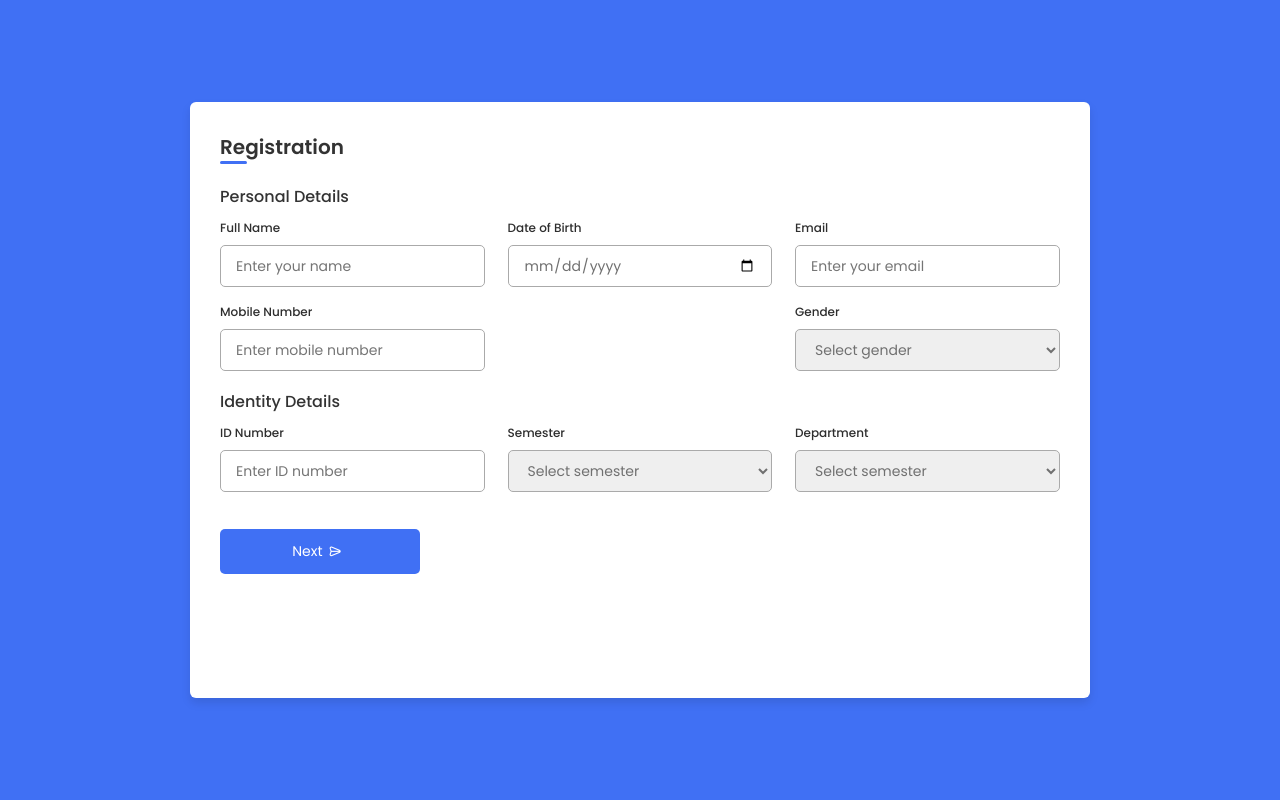
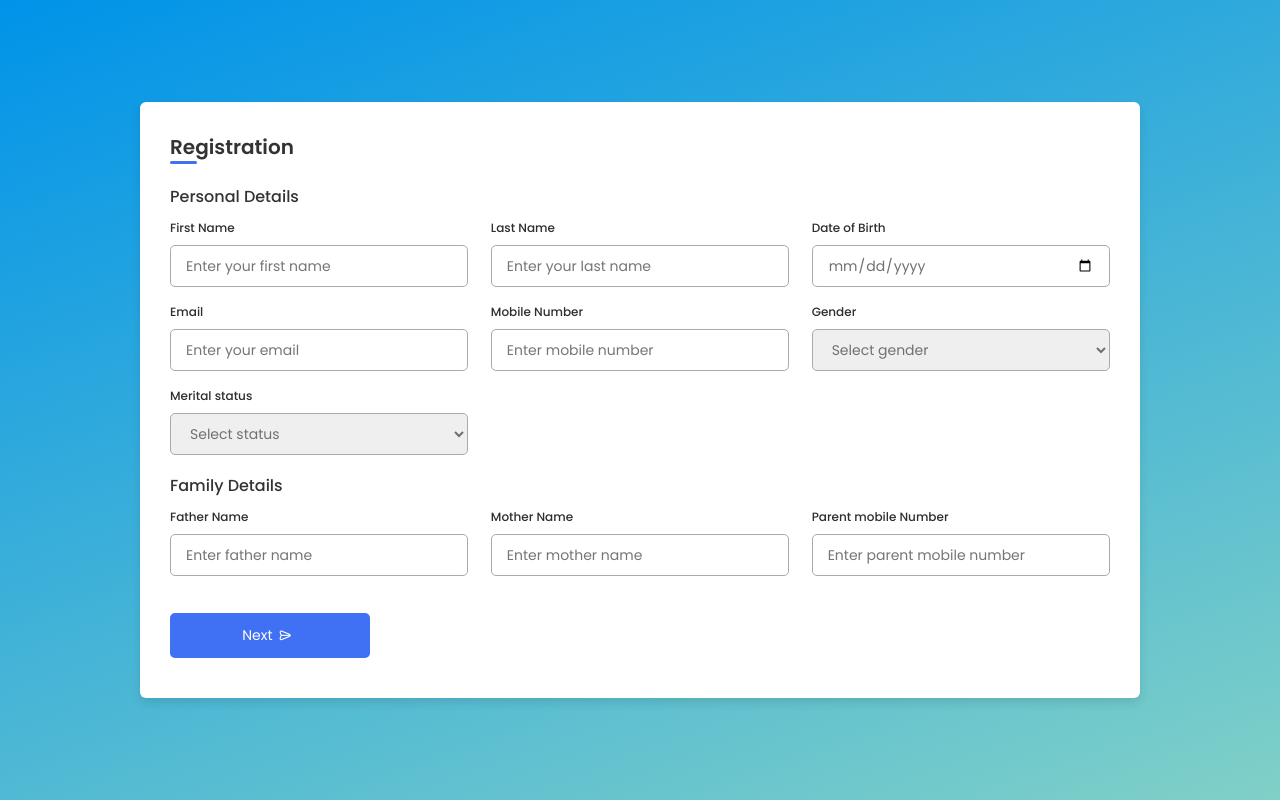
Before and after one commit to whereisfarukk/Project-350, a Node server app: template views/application.ejs in a window 1280 px wide. Run offline with Node 20, Linux system fonts and the light colour scheme; the template is opened without the code that fills it, so the values that code supplies are empty.

Commit message:
color and rearrange

```diff
--- a/app.js
+++ b/app.js
@@ -25,7 +25,7 @@ db.connect((error) => {
 });
 
 app.get("/", (req, res) => {
-  res.render("login");
+  res.render("application");
 });
 
 app.listen(4000, () => {
--- a/public/application.css
+++ b/public/application.css
@@ -13,12 +13,15 @@ body {
     display: flex;
     align-items: center;
     justify-content: center;
-    background: #4070f4;
+    /* background: #4070f4; */
+    background-color: #0093E9;
+    background-image: linear-gradient(160deg, #0093E9 0%, #80D0C7 100%);
+
 }
 
 .container {
     position: relative;
-    max-width: 900px;
+    max-width: 1000px;
     width: 100%;
     border-radius: 6px;
     padding: 30px;
--- a/views/application.ejs
+++ b/views/application.ejs
@@ -24,10 +24,21 @@
 
             <div class="fields">
               <div class="input-field">
-                <label>Full Name</label>
-                <input type="text" placeholder="Enter your name" required />
+                <label>First Name</label>
+                <input
+                  type="text"
+                  placeholder="Enter your first name"
+                  required
+                />
               </div>
-
+              <div class="input-field">
+                <label>Last Name</label>
+                <input
+                  type="text"
+                  placeholder="Enter your last name"
+                  required
+                />
+              </div>
               <div class="input-field">
                 <label>Date of Birth</label>
                 <input type="date" placeholder="Enter birth date" required />
@@ -56,12 +67,88 @@
                   <option>Others</option>
                 </select>
               </div>
+              <div class="input-field">
+                <label>Merital status</label>
+                <select required>
+                  <option disabled selected>Select status</option>
+                  <option>Married</option>
+                  <option>Unmarried</option>
+                </select>
+              </div>
+            </div>
+          </div>
+
+          <div class="details family">
+            <span class="title">Family Details</span>
+            <div class="fields">
+              <div class="input-field">
+                <label>Father Name</label>
+                <input type="text" placeholder="Enter father name" required />
+              </div>
+
+              <div class="input-field">
+                <label>Mother Name</label>
+                <input type="text" placeholder="Enter mother name" required />
+              </div>
+              <div class="input-field">
+                <label>Parent mobile Number</label>
+                <input
+                  type="number"
+                  placeholder="Enter parent mobile number"
+                  required
+                />
+              </div>
+            </div>
+            <button class="nextBtn">
+              <span class="btnText">Next</span>
+              <i class="uil uil-navigator"></i>
+            </button>
+          </div>
+        </div>
+
+        <div class="form second">
+          <div class="details address">
+            <span class="title">Address Details</span>
+
+            <div class="fields">
+              <div class="input-field">
+                <label>present Address</label>
+                <input type="text" placeholder="Present Address" required />
+              </div>
+              <div class="input-field">
+                <label>Permanent Address</label>
+                <input type="text" placeholder="Permanent Address" required />
+              </div>
+
+              <div class="input-field">
+                <label>Nationality</label>
+                <input type="text" placeholder="Enter nationality" required />
+              </div>
+
+              <div class="input-field">
+                <label for="district">District</label>
+                <input
+                  type="text"
+                  id="district"
+                  name="district"
+                  placeholder="Enter your district"
+                  required
+                />
+                <div id="suggestions" class="suggestions"></div>
+              </div>
+              <div class="input-field">
+                <label>P.O</label>
+                <input type="number" placeholder="Enter Post Office" required />
+              </div>
+              <div class="input-field">
+                <label>Ward Number</label>
+                <input type="number" placeholder="Enter ward number" required />
+              </div>
             </div>
           </div>
 
           <div class="details ID">
             <span class="title">Identity Details</span>
-
             <div class="fields">
               <div class="input-field">
                 <label>ID Number</label>
@@ -86,7 +173,7 @@
               <div class="input-field">
                 <label>Department</label>
                 <select required>
-                  <option disabled selected>Select semester</option>
+                  <option disabled selected>Select department</option>
                   <option>SWE</option>
                   <option>CSE</option>
                   <option>PAD</option>
@@ -99,82 +186,26 @@
                   <option>ENG</option>
                 </select>
               </div>
-            </div>
-
-            <button class="nextBtn">
-              <span class="btnText">Next</span>
-              <i class="uil uil-navigator"></i>
-            </button>
-          </div>
-        </div>
-
-        <div class="form second">
-          <div class="details address">
-            <span class="title">Address Details</span>
-
-            <div class="fields">
               <div class="input-field">
-                <label>present Address</label>
+                <label>CGPA</label>
+                <input type="number" placeholder="Enter CGPA" required />
+              </div>
+              <div class="input-field">
+                <label>Last semester GPA</label>
                 <input
-                  type="text"
-                  placeholder="Permanent or Temporary"
+                  type="number"
+                  placeholder="Enter last semester GPA (e.g., 3.75)"
                   required
                 />
               </div>
               <div class="input-field">
-                <label>Permanent Address</label>
+                <label>Last semester position</label>
                 <input
-                  type="text"
-                  placeholder="Permanent or Temporary"
+                  type="number"
+                  placeholder="Enter last semester position"
                   required
                 />
               </div>
-
-              <div class="input-field">
-                <label>Nationality</label>
-                <input type="text" placeholder="Enter nationality" required />
-              </div>
-
-              <div class="input-field">
-                <label for="district">District</label>
-                <input
-                  type="text"
-                  id="district"
-                  name="district"
-                  placeholder="Enter your district"
-                  required
-                />
-                <div id="suggestions" class="suggestions"></div>
-              </div>
-
-              <div class="input-field">
-                <label>Ward Number</label>
-                <input type="number" placeholder="Enter ward number" required />
-              </div>
-            </div>
-          </div>
-
-          <div class="details family">
-            <span class="title">Family Details</span>
-
-            <div class="fields">
-              <div class="input-field">
-                <label>Father Name</label>
-                <input type="text" placeholder="Enter father name" required />
-              </div>
-
-              <div class="input-field">
-                <label>Mother Name</label>
-                <input type="text" placeholder="Enter mother name" required />
-              </div>
-            </div>
-            <div class="input-field">
-              <label>Parent mobile Number</label>
-              <input
-                type="number"
-                placeholder="Enter parent mobile number"
-                required
-              />
             </div>
             <div class="buttons">
               <div class="backBtn">
```
